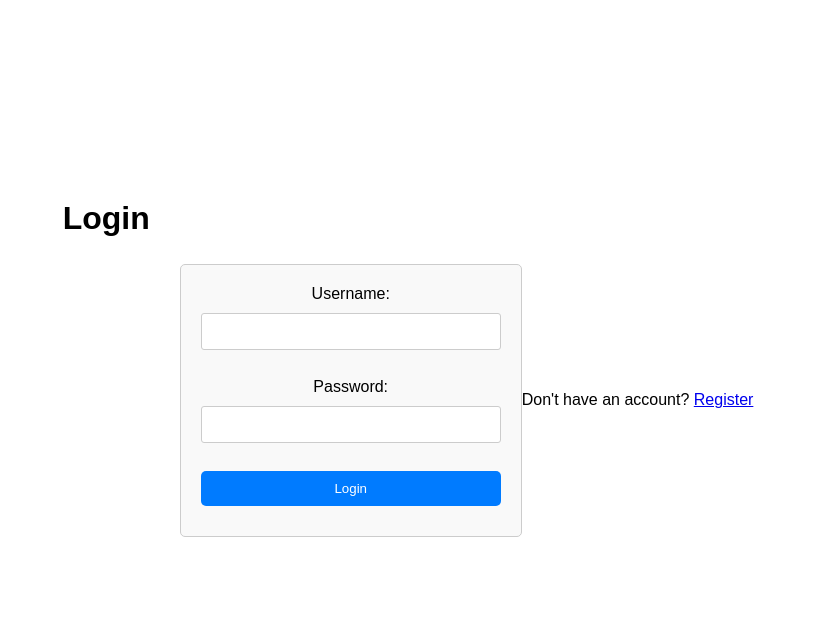
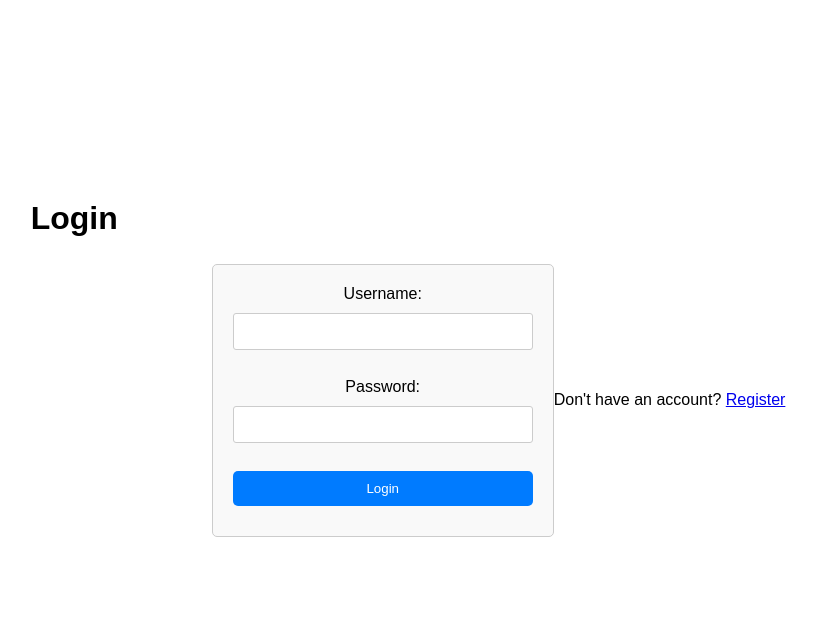
Before and after one commit to allenanto/B9IS123_2324_TMD2, a Flask app: page /login in a window 1280 px wide. Shown: the top 629 px of the page, without its empty margins (247-1064 px from the left). Run offline with Flask 3, Linux system fonts and the light colour scheme.

Commit message:
login Align

```diff
--- a/static/styles.css
+++ b/static/styles.css
@@ -61,10 +61,13 @@ form input[type="submit"]:hover {
     align-items: flex-start; /* Aligns items at the top */
     height: 50%;
     padding: 30px;
+    margin-right: 5%;
+
 }
 
 h1 {
     text-align: center;
+    margin-right:30%;
 
 }
 
```
